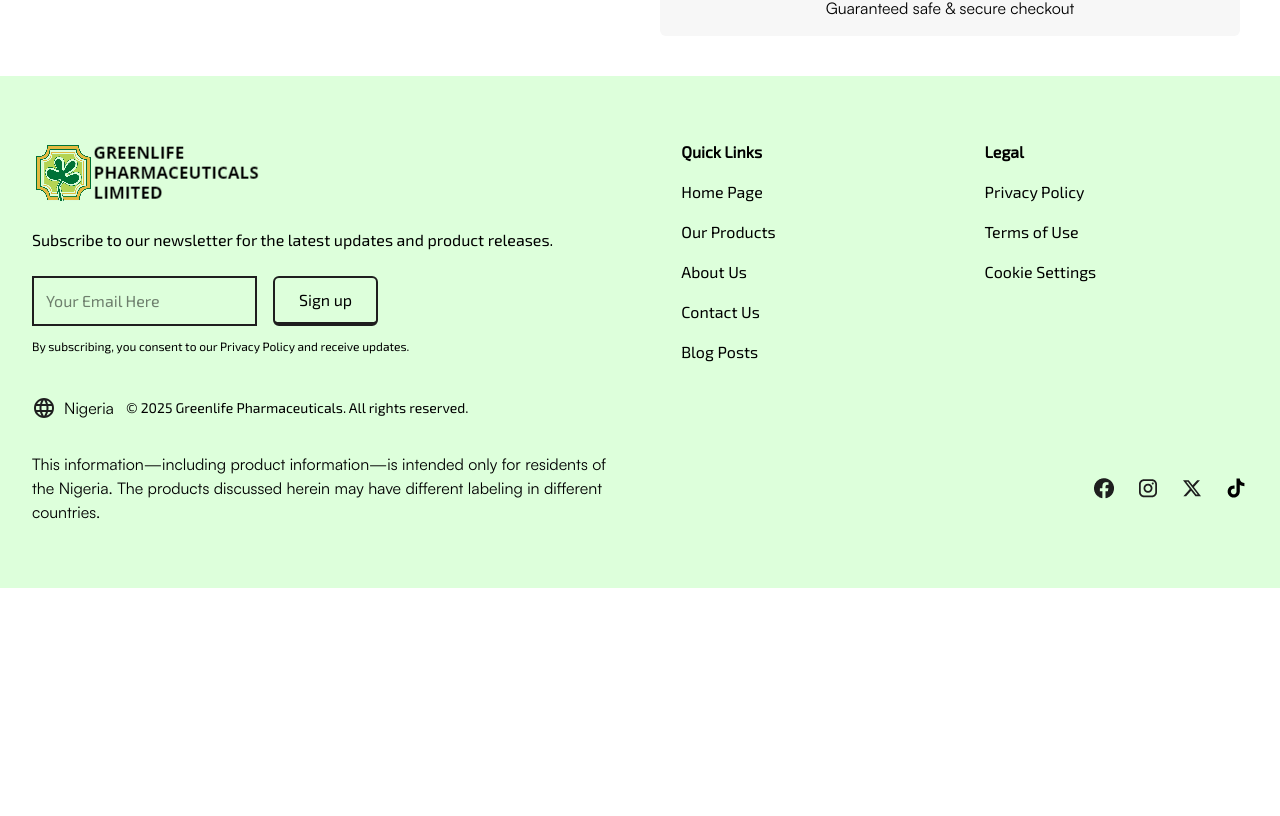
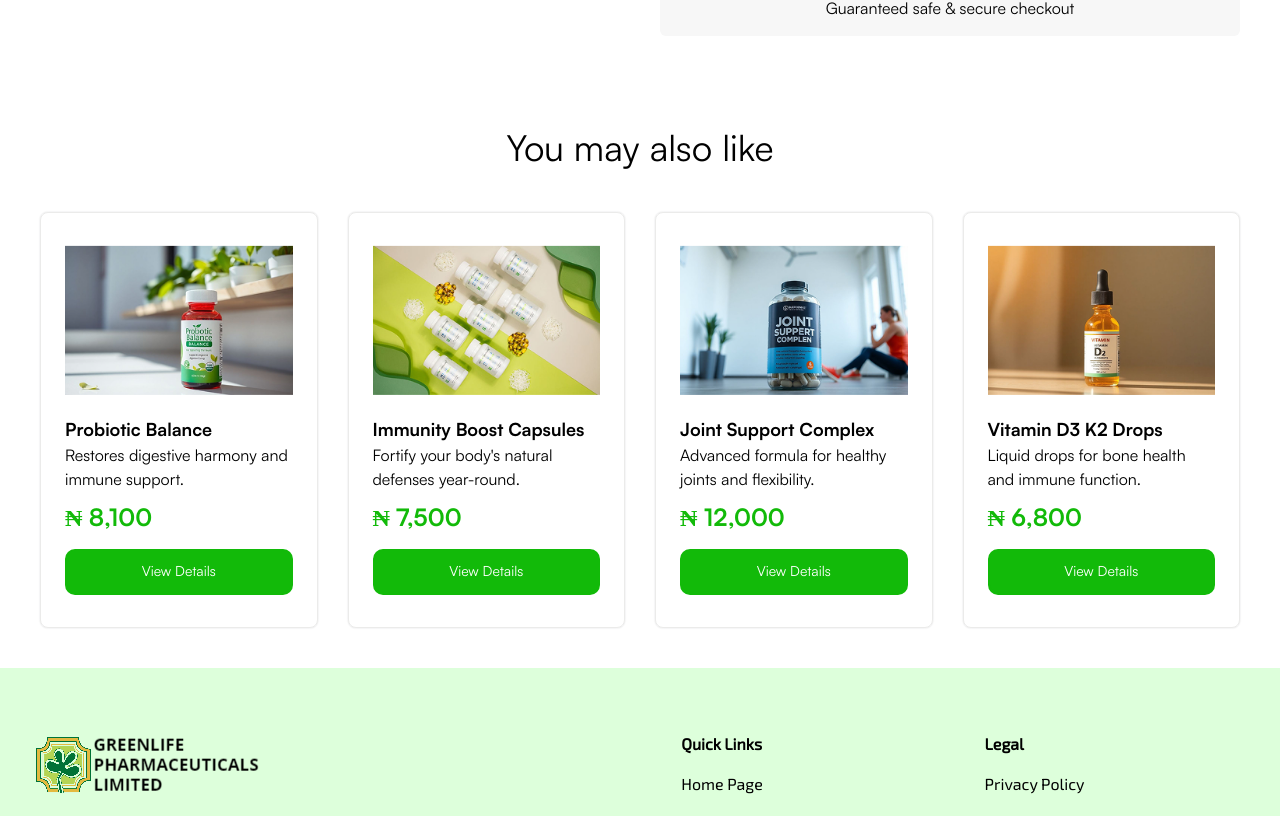
Before and after one commit to alexpeteronoja/greenlife, a React (Vite) app: page /product/1 in a window 1280 px wide. Shown: the part 436-1252 px from the top of the page. Before the commit the page ends 1024 px from the top, so only its background shows below. Built offline with nearby package versions, Linux system fonts and the light colour scheme.

Commit message:
related product

```diff
--- a/src/pages/ProductItem.jsx
+++ b/src/pages/ProductItem.jsx
@@ -3,6 +3,7 @@ import { useState } from 'react';
 import Footer from '../components/Footer';
 import Navbar from '../components/Navbar';
 import ProductData from '../data/ProductData';
+import ProductCard from '../components/ProductCard';
 
 function ProductItem() {
   const { id } = useParams();
@@ -91,6 +92,22 @@ function ProductItem() {
             </div>
           </div>
         </div>
+
+        {/* Related Product */}
+
+        <div className="mt-12.5 md:mt-17.5 xl:mt-23 mx-3 md:mx-10">
+          <p className="mb-6 text-4xl text-center md:mb-9 xl:mb-11">
+            You may also like
+          </p>
+
+          <div className="grid grid-cols-2 sm:grid-cols-3 lg:grid-cols-4 justify-center gap-7.5">
+            {ProductData.slice(4, 8).map((item, index) => (
+              <div key={index}>
+                <ProductCard product={item} />
+              </div>
+            ))}
+          </div>
+        </div>
       </div>
 
       <Footer />
```
